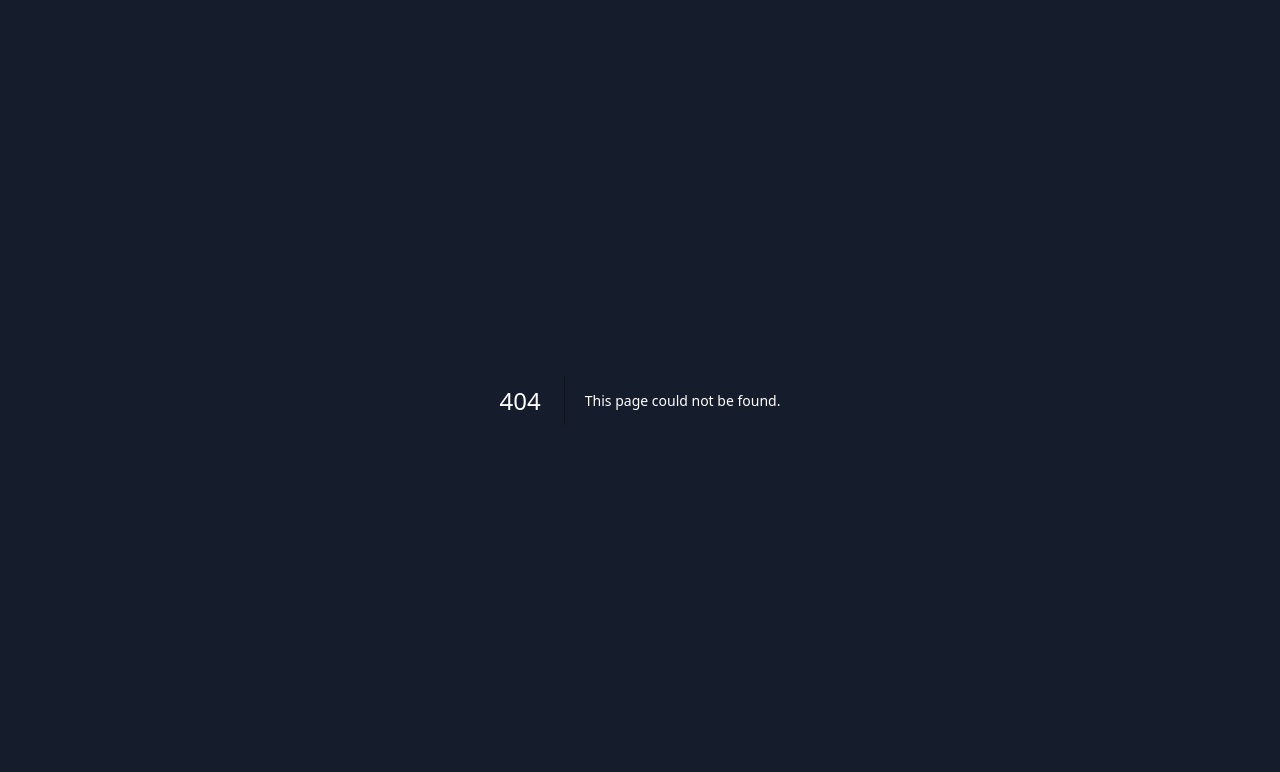
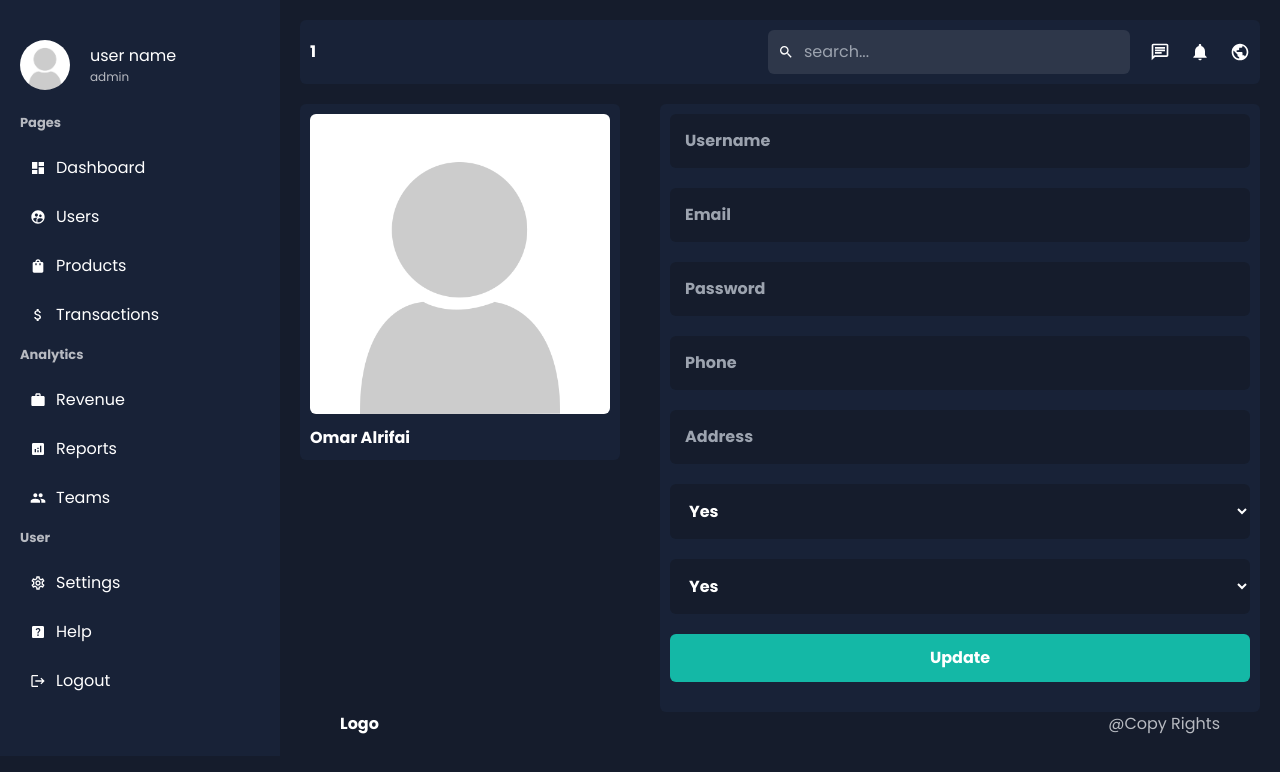
Before and after one commit to OmarAlrifaee/next-dashboard, a Next.js app: page /dashboard/users/1 in a window 1280 px wide. Before the commit this address had no page. Shown: the top 772 px of the page. Built offline with nearby package versions, Linux system fonts and the light colour scheme.

Commit message:
hundle the single user and product pages and login page disign

```diff
--- /dev/null
+++ b/src/app/dashboard/products/[id]/page.tsx
@@ -0,0 +1,82 @@
+import Image from "next/image";
+type Props = {
+  params: {
+    id: string;
+  };
+};
+const ProductDetails = ({ params }: Props) => {
+  return (
+    <section className="flex gap-10">
+      <div className="bg-main-soft-bg p-[10px] rounded-md mt-[20px] h-fit">
+        <div className="size-[300px] relative rounded-md overflow-hidden">
+          <Image src={"/noproduct.jpg"} alt="" fill />
+        </div>
+        <p className="mt-3 font-semibold">Phone</p>
+      </div>
+      <div className="flex-grow bg-main-soft-bg p-[10px] rounded-md mt-[20px]">
+        <form action="" className="flex flex-col gap-5">
+          <input
+            type="text"
+            placeholder="Title"
+            name="title"
+            required
+            className="p-[15px] focus:outline-none rounded-md bg-main-bg text-white font-semibold"
+          />
+
+          <input
+            type="number"
+            placeholder="Price"
+            name="price"
+            className="p-[15px] focus:outline-none rounded-md bg-main-bg text-white font-semibold"
+          />
+          <input
+            type="number"
+            placeholder="stock"
+            name="stock"
+            className="p-[15px] focus:outline-none rounded-md bg-main-bg text-white font-semibold"
+          />
+          <input
+            type="text"
+            placeholder="Color"
+            name="color"
+            className="p-[15px] focus:outline-none rounded-md bg-main-bg text-white font-semibold"
+          />
+          <input
+            type="text"
+            placeholder="Size"
+            name="size"
+            className="p-[15px] focus:outline-none rounded-md bg-main-bg text-white font-semibold"
+          />
+          <input
+            type="text"
+            placeholder="Description"
+            name="desc"
+            className="p-[15px] focus:outline-none rounded-md bg-main-bg text-white font-semibold"
+          />
+          <select
+            name="category"
+            id="category"
+            className=" p-[15px] focus:outline-none rounded-md bg-main-bg text-white font-semibold"
+          >
+            <option value="kitchen" className="bg-main-soft-bg" selected>
+              Kitchen
+            </option>
+            <option value="phone" className="bg-main-soft-bg">
+              Phone
+            </option>
+            <option value="computer" className="bg-main-soft-bg">
+              Computer
+            </option>
+          </select>
+          <button
+            type="submit"
+            className="border-none w-full text-center text-white font-bold bg-teal-500 py-3 rounded-md mb-5"
+          >
+            Update
+          </button>
+        </form>
+      </div>
+    </section>
+  );
+};
+export default ProductDetails;
--- /dev/null
+++ b/src/app/dashboard/users/[id]/page.tsx
@@ -0,0 +1,88 @@
+import Image from "next/image";
+
+type Props = {
+  params: {
+    id: string;
+  };
+};
+const UserDetails = ({ params }: Props) => {
+  return (
+    <section className="flex gap-10">
+      <div className="bg-main-soft-bg p-[10px] rounded-md mt-[20px] h-fit">
+        <div className="size-[300px] relative rounded-md overflow-hidden">
+          <Image src={"/noavatar.png"} alt="" fill />
+        </div>
+        <p className="mt-3 font-semibold">Omar Alrifai</p>
+      </div>
+      <div className="flex-grow bg-main-soft-bg p-[10px] rounded-md mt-[20px]">
+        <form action="" className="flex flex-col gap-5">
+          <input
+            type="text"
+            placeholder="Username"
+            name="username"
+            required
+            className="p-[15px] focus:outline-none rounded-md bg-main-bg text-white font-semibold "
+          />
+          <input
+            type="email"
+            placeholder="Email"
+            name="email"
+            required
+            className="p-[15px] focus:outline-none rounded-md bg-main-bg text-white font-semibold "
+          />
+          <input
+            type="password"
+            placeholder="Password"
+            name="password"
+            required
+            className="p-[15px] focus:outline-none rounded-md bg-main-bg text-white font-semibold "
+          />
+          <input
+            type="number"
+            placeholder="Phone"
+            name="phone"
+            className="p-[15px] focus:outline-none rounded-md bg-main-bg text-white font-semibold "
+          />
+          <input
+            type="text"
+            placeholder="Address"
+            name="address"
+            required
+            className="p-[15px] focus:outline-none rounded-md bg-main-bg text-white font-semibold "
+          />
+          <select
+            name="isAdmin"
+            id="isAdmin"
+            className=" p-[15px] focus:outline-none rounded-md bg-main-bg text-white font-semibold "
+          >
+            <option selected value="true" className="bg-main-soft-bg">
+              Yes
+            </option>
+            <option value="false" className="bg-main-soft-bg">
+              No
+            </option>
+          </select>{" "}
+          <select
+            name="isActive"
+            id="isActive"
+            className=" p-[15px] focus:outline-none rounded-md bg-main-bg text-white font-semibold "
+          >
+            <option selected value="true" className="bg-main-soft-bg">
+              Yes
+            </option>
+            <option value="false" className="bg-main-soft-bg">
+              No
+            </option>
+          </select>
+          <button
+            type="submit"
+            className="border-none w-full text-center text-white font-bold bg-teal-500 py-3 rounded-md mb-5"
+          >
+            Update
+          </button>
+        </form>
+      </div>
+    </section>
+  );
+};
+export default UserDetails;
--- a/src/app/login/page.tsx
+++ b/src/app/login/page.tsx
@@ -1,4 +1,31 @@
 const Login = () => {
-  return <div>Login</div>;
+  return (
+    <section className="min-h-screen flex items-center justify-center">
+      <form
+        action=""
+        className="flex flex-col gap-5 p-[30px] rounded-md bg-main-soft-bg"
+      >
+        <h3 className="text-4xl font-bold text-center">Login</h3>
+        <input
+          type="text"
+          placeholder="Username"
+          name="username"
+          className="p-[15px] focus:outline-none rounded-md bg-main-bg text-white font-semibold"
+        />
+        <input
+          type="password"
+          placeholder="password"
+          name="password"
+          className="p-[15px] focus:outline-none rounded-md bg-main-bg text-white font-semibold"
+        />{" "}
+        <button
+          type="submit"
+          className="border-none w-full text-center text-white font-bold bg-teal-500 py-3 rounded-md mb-5"
+        >
+          Login
+        </button>
+      </form>
+    </section>
+  );
 };
 export default Login;
--- a/src/components/ProductsTable.tsx
+++ b/src/components/ProductsTable.tsx
@@ -33,7 +33,7 @@ const ProductsTable = () => {
           <td>72</td>
           <td>
             <div className="flex items-center justify-center gap-[20px]">
-              <Link href={"/"}>
+              <Link href={`/dashboard/products/${1}`}>
                 <button className="bg-[teal] py-[5px] px-[10px] rounded-sm border-none cursor-pointer">
                   View
                 </button>
--- a/src/components/UserTable.tsx
+++ b/src/components/UserTable.tsx
@@ -33,7 +33,7 @@ const UserTable = () => {
           <td>Active</td>
           <td>
             <div className="flex items-center justify-center gap-[20px]">
-              <Link href={"/"}>
+              <Link href={`/dashboard/users/${1}`}>
                 <button className="bg-[teal] py-[5px] px-[10px] rounded-sm border-none cursor-pointer">
                   View
                 </button>
```
